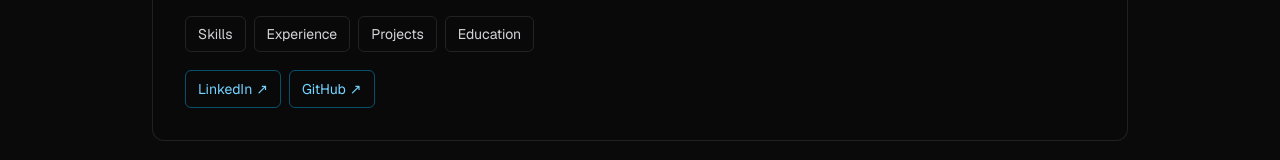
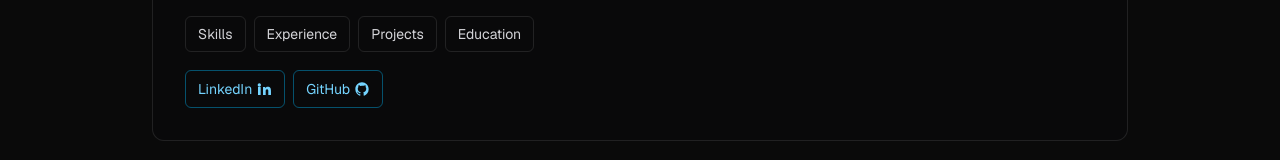
Before and after one commit to jordankalebpage/jordan-page-dev, a Next.js app: page / in a window 1280 px wide. Shown: the part 348-508 px from the top of the page. Built offline with nearby package versions, Linux system fonts and the light colour scheme.

Commit message:
feat: add LinkedIn and GitHub icons to homepage and update link styles

```diff
--- a/app/page.tsx
+++ b/app/page.tsx
@@ -6,18 +6,39 @@ export const runtime = "edge";
 const sectionClass =
   "mt-8 rounded-xl border border-white/10 bg-zinc-950/70 p-6 sm:p-8";
 const linkPillClass =
-  "inline-flex rounded-md border border-sky-400/40 px-3 py-2 text-sky-300 transition-colors hover:bg-sky-400/10 focus-visible:outline-none focus-visible:ring-2 focus-visible:ring-sky-300 focus-visible:ring-offset-2 focus-visible:ring-offset-black";
+  "inline-flex items-center gap-1 rounded-md border border-sky-400/40 px-3 py-2 text-sky-300 transition-colors hover:bg-sky-400/10 focus-visible:outline-none focus-visible:ring-2 focus-visible:ring-sky-300 focus-visible:ring-offset-2 focus-visible:ring-offset-black";
 const sectionJumpLinkClass =
   "rounded-md border border-white/10 px-3 py-2 text-sm text-zinc-300 transition-colors hover:border-zinc-600 hover:text-zinc-100 focus-visible:outline-none focus-visible:ring-2 focus-visible:ring-sky-300 focus-visible:ring-offset-2 focus-visible:ring-offset-black";
 
-function ExternalIndicator() {
+function LinkedInIcon() {
   return (
-    <>
-      <span aria-hidden="true" className="ml-1">
-        ↗
-      </span>
-      <span className="sr-only"> (opens in new tab)</span>
-    </>
+    <svg
+      aria-hidden="true"
+      className="size-4 shrink-0"
+      viewBox="0 0 24 24"
+      xmlns="http://www.w3.org/2000/svg"
+    >
+      <path
+        d="M4.98 3.5A2.5 2.5 0 1 0 5 8.5a2.5 2.5 0 0 0-.02-5ZM3 9h4v12H3V9Zm7 0h3.83v1.71h.05c.53-1 1.84-2.06 3.78-2.06 4.04 0 4.79 2.66 4.79 6.12V21h-4v-5.46c0-1.3-.02-2.98-1.82-2.98-1.82 0-2.1 1.42-2.1 2.88V21h-4V9Z"
+        fill="currentColor"
+      />
+    </svg>
+  );
+}
+
+function GitHubIcon() {
+  return (
+    <svg
+      aria-hidden="true"
+      className="size-4 shrink-0"
+      viewBox="0 0 24 24"
+      xmlns="http://www.w3.org/2000/svg"
+    >
+      <path
+        d="M12 2C6.477 2 2 6.59 2 12.252c0 4.53 2.865 8.374 6.839 9.73.5.096.682-.22.682-.487 0-.24-.008-.875-.013-1.718-2.782.62-3.37-1.367-3.37-1.367-.455-1.186-1.11-1.5-1.11-1.5-.907-.636.07-.623.07-.623 1.004.072 1.533 1.058 1.533 1.058.892 1.567 2.338 1.114 2.908.852.092-.67.35-1.13.636-1.39-2.22-.258-4.555-1.138-4.555-5.066 0-1.12.392-2.034 1.03-2.752-.103-.26-.446-1.303.098-2.715 0 0 .84-.275 2.75 1.052A9.3 9.3 0 0 1 12 6.958c.85.004 1.705.118 2.503.345 1.91-1.327 2.749-1.052 2.749-1.052.545 1.412.202 2.455.1 2.715.64.718 1.03 1.633 1.03 2.752 0 3.938-2.338 4.806-4.566 5.058.36.319.68.948.68 1.913 0 1.382-.013 2.497-.013 2.836 0 .27.18.587.688.487C19.138 20.624 22 16.78 22 12.252 22 6.59 17.523 2 12 2Z"
+        fill="currentColor"
+      />
+    </svg>
   );
 }
 
@@ -75,7 +96,7 @@ export default function Home() {
               rel="noopener noreferrer"
             >
               LinkedIn
-              <ExternalIndicator />
+              <LinkedInIcon />
             </a>
           </li>
           <li>
@@ -87,7 +108,7 @@ export default function Home() {
               rel="noopener noreferrer"
             >
               GitHub
-              <ExternalIndicator />
+              <GitHubIcon />
             </a>
           </li>
         </ul>
@@ -176,13 +197,13 @@ export default function Home() {
               </p>
               <a
                 aria-label={`${project.name} repository (opens in new tab)`}
-                className="mt-3 inline-flex text-sm font-medium text-sky-300 transition-colors hover:text-sky-200 focus-visible:outline-none focus-visible:ring-2 focus-visible:ring-sky-300 focus-visible:ring-offset-2 focus-visible:ring-offset-black"
+                className="mt-3 inline-flex items-center gap-1 text-sm font-medium text-sky-300 transition-colors hover:text-sky-200 focus-visible:outline-none focus-visible:ring-2 focus-visible:ring-sky-300 focus-visible:ring-offset-2 focus-visible:ring-offset-black"
                 href={project.href}
                 target="_blank"
                 rel="noopener noreferrer"
               >
                 View on GitHub
-                <ExternalIndicator />
+                <GitHubIcon />
               </a>
             </article>
           ))}
```
